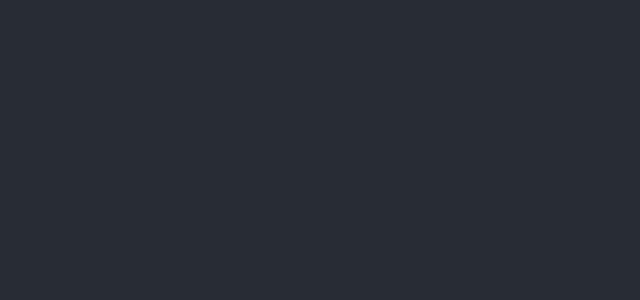
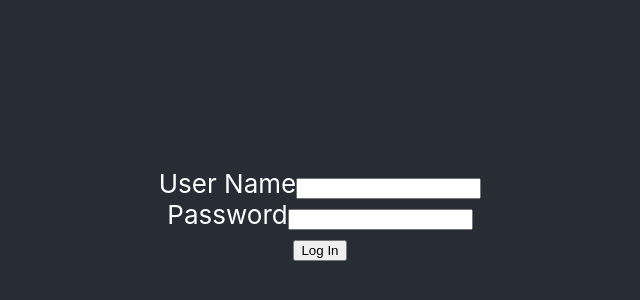
Before and after one commit to CUNY-2X-TTP-2020/bank-of-react, a React (Create React App) app: page /login in a window 1280 px wide. Shown: the part 186-486 px from the top of the page, without its empty margins (320-960 px from the left). Built offline with nearby package versions, Linux system fonts and the light colour scheme.

Commit message:
Add Login component, add mock login in App

```diff
--- a/src/App.js
+++ b/src/App.js
@@ -4,6 +4,7 @@ import './App.css';
 
 import Home from './components/Home';
 import UserProfile from './components/UserProfile';
+import Login from './components/Login';
 
 export default class App extends Component
 {
@@ -21,11 +22,19 @@ export default class App extends Component
         }
     }
 
+    mockLogin = (loginInfo) =>
+    {
+        const newUser = {...this.state.currentUser};
+        newUser.userName = loginInfo.userName;
+        this.setState({ currentUser: newUser });
+    }
+
     render()
     {
         const HomeComponent = () => (<Home accountBalance={this.state.accountBalance} />);
         const UserProfileComponent = () =>
         (<UserProfile userName={this.state.currentUser.userName} memberSince={this.state.currentUser.memberSince} />);
+        const LoginComponent = () => (<Login user={this.state.currentUser} mockLogin={this.mockLogin} {...this.props} />);
 
         return (
             <Router>
@@ -34,6 +43,7 @@ export default class App extends Component
                         <Switch>
                             <Route exact path="/" component={HomeComponent} />
                             <Route exact path="/userProfile" render={UserProfileComponent} />
+                            <Route exact path="/login" render={LoginComponent} />
                         </Switch>
                     </header>
                 </div>
--- /dev/null
+++ b/src/components/Login.js
@@ -0,0 +1,58 @@
+import React, { Component } from 'react';
+
+import { Redirect } from 'react-router-dom';
+
+export default class Login extends Component
+{
+    constructor()
+    {
+        super();
+        this.state =
+        {
+            user:
+            {
+                userName: "",
+                password: "",
+            },
+            redirect: false
+        }
+    }
+
+    handleChange = (e) =>
+    {
+        const updatedUser = {...this.state.user};
+        const inputField = e.target.name;
+        const inputValue = e.target.value;
+        updatedUser[inputField] = inputValue;
+
+        this.setState({ user: updatedUser });
+    }
+
+    handleSubmit = (e) =>
+    {
+        e.preventDefault();
+        this.props.mockLogin(this.state.user);
+        this.setState({ redirect: true });
+    }
+
+    render()
+    {
+        if(this.state.redirect) return (<Redirect to="/userProfile" />);
+
+        return (
+            <div>
+                <form onSubmit={this.handleSubmit}>
+                    <div>
+                        <label htmlFor="userName">User Name</label>
+                        <input type="text" name="userName" onChange={this.handleChange} value={this.state.user.userName} />
+                    </div>
+                    <div>
+                        <label htmlFor="password">Password</label>
+                        <input type="password" name="password" />
+                    </div>
+                    <button>Log In</button>
+                </form>
+            </div>
+        );
+    }
+}
```
